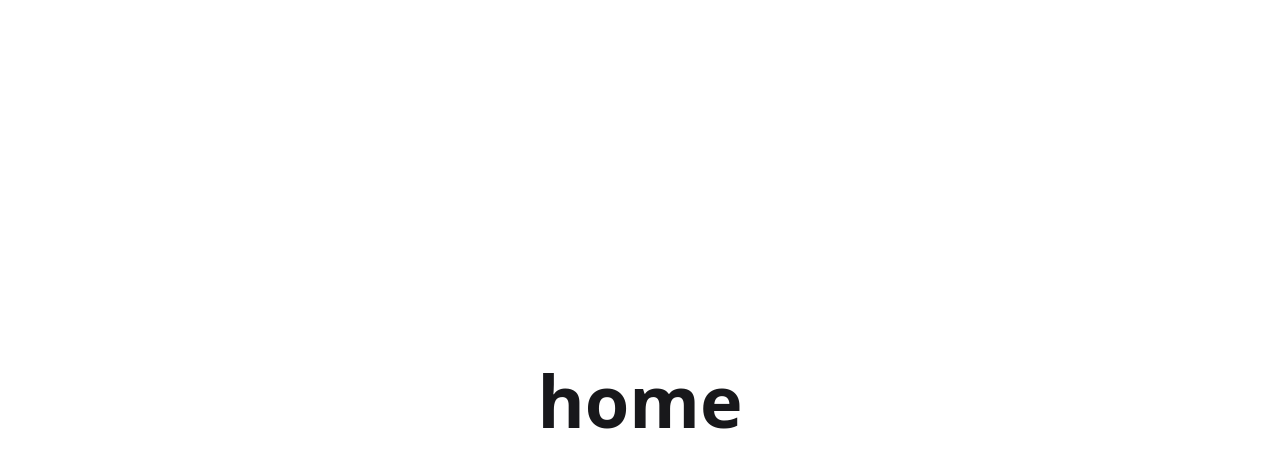
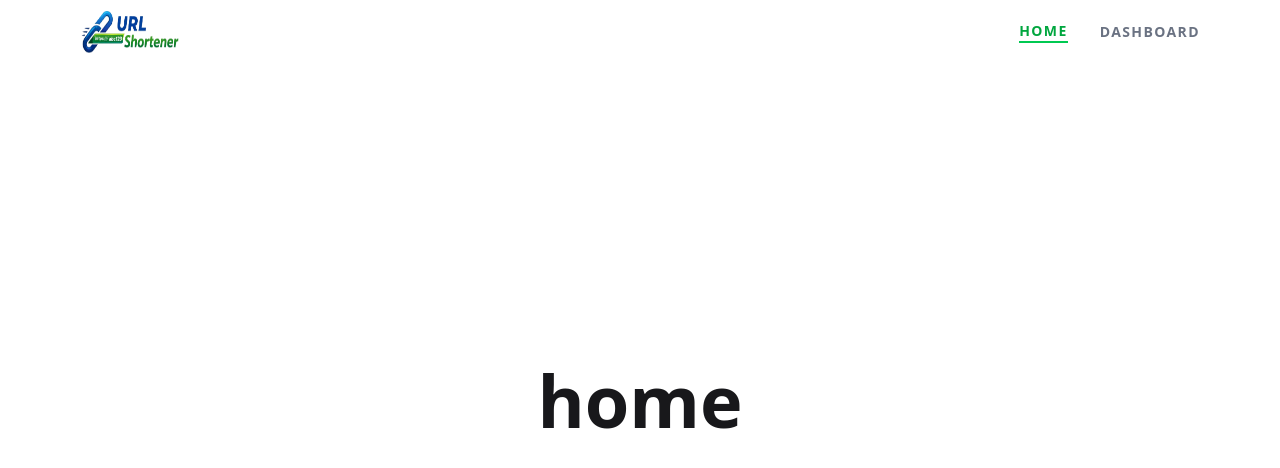
Before and after one commit to mahadi40011/URL-Shortener-Frontend, a React (Vite) app: page / in a window 1280 px wide. Shown: the top 468 px of the page. Built offline with nearby package versions, Linux system fonts and the light colour scheme.

Commit message:
Create Navbar,Container and Logo. Setup Navbar in the MainLayout

```diff
--- /dev/null
+++ b/src/components/Shared/Container.jsx
@@ -0,0 +1,9 @@
+const Container = ({ children }) => {
+  return (
+    <div className="max-w-screen-2xl mx-auto xl:px-20 md:px-10 sm:px-2 px-4">
+      {children}
+    </div>
+  );
+};
+
+export default Container;
--- /dev/null
+++ b/src/components/Shared/Navbar.jsx
@@ -0,0 +1,65 @@
+import React, { useState, useEffect } from "react";
+import logo from "../../assets/logo.png";
+import { Link, NavLink } from "react-router";
+import Container from "./Container";
+
+const Navbar = () => {
+  const [scrolled, setScrolled] = useState(false);
+
+  useEffect(() => {
+    const handleScroll = () => {
+      setScrolled(window.scrollY > 20);
+    };
+    window.addEventListener("scroll", handleScroll);
+    return () => window.removeEventListener("scroll", handleScroll);
+  }, []);
+
+  const navItems = [
+    { path: "/", name: "Home" },
+    { path: "/dashboard", name: "Dashboard" },
+  ];
+
+  return (
+    <div
+      className={`fixed w-full z-50 transition-all duration-300 ${
+        scrolled
+          ? "bg-white/80 backdrop-blur-md shadow-md py-1"
+          : "bg-white py-2"
+      }`}
+    >
+      <Container>
+        <div className="flex justify-between items-center">
+          {/* Logo Section */}
+          <Link to="/" className="flex items-center gap-2 group">
+            <img
+              className="md:w-25 md:h-12 w-16 h-8 group-hover:rotate-8 transition-transform"
+              src={logo}
+              alt="Logo"
+            />
+          </Link>
+
+          {/* Desktop Nav Items */}
+          <div className="hidden lg:flex items-center gap-8">
+            {navItems.map((navLink, index) => (
+              <NavLink
+                key={index}
+                to={navLink.path}
+                className={({ isActive }) =>
+                  `text-sm font-bold uppercase tracking-widest transition-all hover:text-green-500 ${
+                    isActive
+                      ? "text-green-600 border-b-2 border-green-500"
+                      : "text-gray-500"
+                  }`
+                }
+              >
+                {navLink.name}
+              </NavLink>
+            ))}
+          </div>
+        </div>
+      </Container>
+    </div>
+  );
+};
+
+export default Navbar;
--- a/src/layouts/MainLayout.jsx
+++ b/src/layouts/MainLayout.jsx
@@ -1,9 +1,11 @@
 import React from "react";
 import { Outlet } from "react-router";
+import Navbar from "../components/Shared/Navbar";
 
 const MainLayout = () => {
   return (
     <div>
+      <Navbar/>
       <main>
         <Outlet />
       </main>
```
Also changed, not shown: src/assets/logo.png (added).
